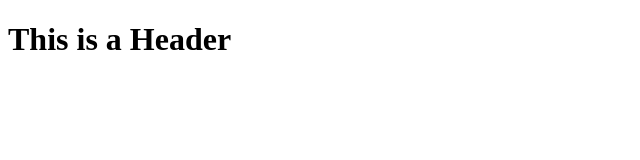
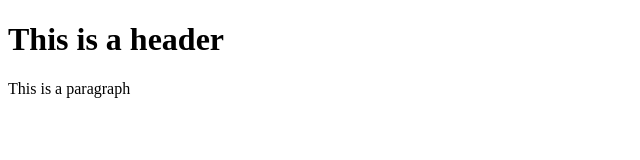
Before and after one commit to brittanyhealy/git-test, a plain HTML site: page index.html in a window 1280 px wide. Shown: the whole page, without its empty margins (0-640 px from the left). Drawn offline with Linux system fonts and the light colour scheme.

Commit message:
Second commit

```diff
--- a/index.html
+++ b/index.html
@@ -1,6 +1,7 @@
 <!DOCTYPE html>
 <html>
     <body>
-        <h1>This is a Header</h1>
+        <h1>This is a header</h1>
+        <p>This is a paragraph</p>
     </body>
 </html>
```
